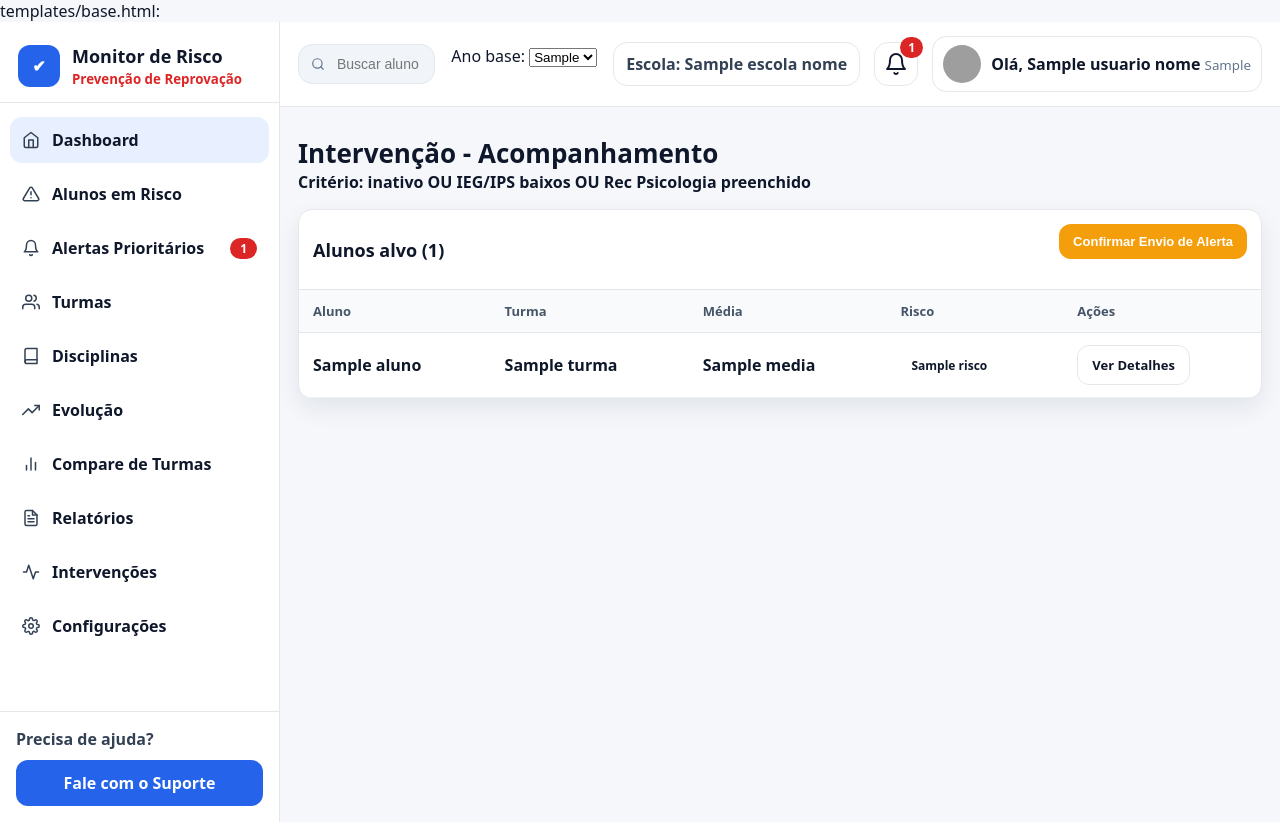
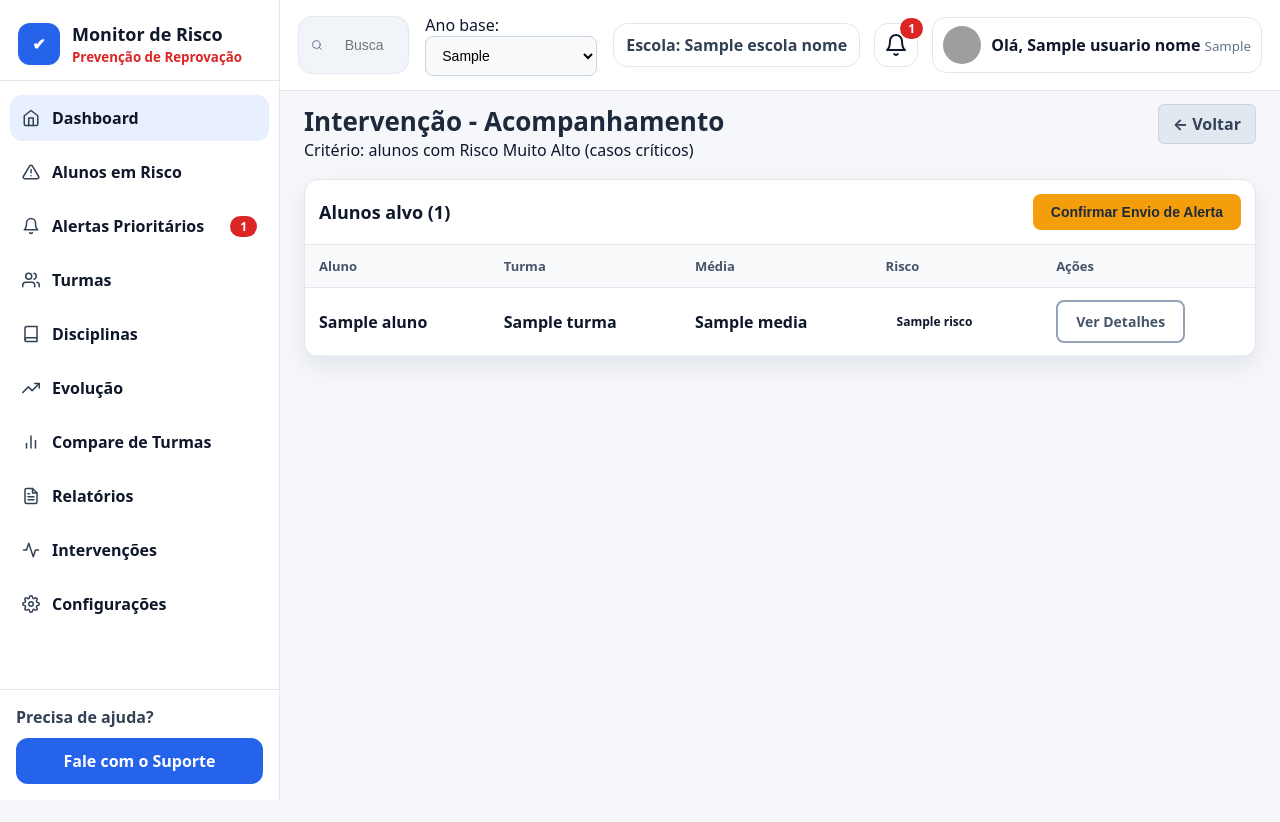
Before and after one commit to PauloCaxixi/Analise-de-Risco-Escolar, a Flask app: template templates/intervencao_acompanhamento.html in a window 1280 px wide. After the commit the page ends 800 px from the top, so only its background shows below. Run offline with Flask 3, Linux system fonts and the light colour scheme; the template is opened without the code that fills it: most values are stand-ins (such as "Sample title", 1, 10 or a date in 2020); some libraries are stand-ins or nearby versions; grey boxes are pictures that could not be loaded.

Commit message:
ajustado BOTOES

```diff
--- a/dashboard/app.py
+++ b/dashboard/app.py
@@ -23,6 +23,7 @@ from src.services.tendencia import calcular_tendencia
 from src.features import coerce_numeric as _coerce_numeric_all
 from src.features import standardize_columns as _standardize_columns
 from src.features import calc_media_disciplinas as _calc_media_disciplinas
+from src.features import standardize_columns
 
 import pandas as pd
 from flask import Flask, abort, redirect, render_template, request, url_for, Response, flash, jsonify
@@ -73,7 +74,7 @@ TEMPLATES_DIR = str(REPO_ROOT / "templates")
 STATIC_DIR = str(REPO_ROOT / "static")
 
 app = Flask(__name__, template_folder=TEMPLATES_DIR, static_folder=STATIC_DIR)
-
+app.secret_key = "super_chave_ultra_secreta_123"
 
 # =========================
 # TYPES
@@ -812,27 +813,10 @@ def intervencao_acompanhamento() -> Any:
     q = request.args.get("q")
 
     df = _load_df_with_risk(sheet, escola, q)
-    df = standardize_columns(df)   # ← CORREÇÃO ESSENCIAL
+    df = standardize_columns(df)   # ← mantém a normalização
 
-    criterios: List[pd.Series] = []
-
-    if "Ativo/ Inativo" in df.columns:
-        criterios.append(df["Ativo/ Inativo"].astype(str).str.casefold().str.contains("inativ", na=False))
-
-    if "IEG" in df.columns:
-        criterios.append(pd.to_numeric(df["IEG"], errors="coerce") < 0.4)
-
-    if "IPS" in df.columns:
-        criterios.append(pd.to_numeric(df["IPS"], errors="coerce") < 0.4)
-
-    if "Rec Psicologia" in df.columns:
-        criterios.append(df["Rec Psicologia"].astype(str).str.strip().fillna("") != "")
-
-    if criterios:
-        mask = pd.concat(criterios, axis=1).any(axis=1)
-    else:
-        mask = pd.Series(False, index=df.index)
-
+    # NOVA REGRA: somente alunos em risco MUITO ALTO
+    mask = df["_risk_label"] == "Muito Alto"
     alvo = df[mask].copy().sort_values(by="_risk_score", ascending=False)
 
     alunos = [
@@ -857,7 +841,7 @@ def intervencao_acompanhamento() -> Any:
         sheet=sheet,
         available_sheets=AVAILABLE_SHEETS,
         escola_nome=escola or "Todas",
-        alertas_count=int((df["_risk_label"].isin(["Alto", "Muito Alto"])).sum()),
+        alertas_count=int((df["_risk_label"] == "Muito Alto").sum()),  # ← CORRIGIDO
         usuario_nome="Prof. Ana",
         usuario_cargo="Coordenadora Pedagógica",
     )
--- a/static/css/style.css
+++ b/static/css/style.css
@@ -512,3 +512,139 @@ small{color:var(--muted)}
   .topbar{flex-wrap:wrap}
   .search-box{max-width:none}
 }
+
+.btn-back {
+    display: inline-block;
+    background: #e2e8f0;
+    color: #1e293b;
+    padding: 8px 14px;
+    margin-bottom: 16px;
+    border-radius: 6px;
+    font-weight: 700;
+    text-decoration: none;
+    border: 1px solid #cbd5e1;
+}
+.btn-back:hover {
+    background: #cbd5e1;
+}
+
+/* ========== BOTÕES ========== */
+.btn {
+    display: inline-block;
+    padding: 10px 18px;
+    border-radius: 8px;
+    font-weight: 600;
+    border: none;
+    cursor: pointer;
+    text-decoration: none;
+    transition: 0.2s ease;
+    font-size: 14px;
+}
+
+/* Primário (Azul) */
+.btn-primary,
+button.btn-primary {
+    background: #2563eb;
+    color: white;
+}
+.btn-primary:hover {
+    background: #1e4fcc;
+}
+
+/* Sucesso (Verde) */
+.btn-success,
+button.btn-success {
+    background: #16a34a;
+    color: white;
+}
+.btn-success:hover {
+    background: #15803d;
+}
+
+/* Alerta (Amarelo / Acompanhamento) */
+.btn-warning,
+button.btn-warning {
+    background: #f59e0b;
+    color: #1e293b;
+}
+.btn-warning:hover {
+    background: #d97706;
+}
+
+/* Perigo (Vermelho) */
+.btn-danger,
+button.btn-danger {
+    background: #dc2626;
+    color: white;
+}
+.btn-danger:hover {
+    background: #b91c1c;
+}
+
+/* Contorno */
+.btn-outline {
+    background: transparent;
+    border: 2px solid #94a3b8;
+    color: #475569;
+}
+.btn-outline:hover {
+    background: #f1f5f9;
+}
+
+/* ========== INPUTS / SELECTS ========== */
+input,
+select,
+textarea {
+    width: 100%;
+    padding: 10px 12px;
+    border-radius: 8px;
+    border: 1px solid #cbd5e1;
+    background: #f8fafc;
+    font-size: 14px;
+    transition: 0.2s ease;
+}
+
+input:focus,
+select:focus,
+textarea:focus {
+    border-color: #2563eb;
+    outline: none;
+    background: white;
+    box-shadow: 0 0 0 2px rgba(37, 99, 235, 0.2);
+}
+
+/* Botão Voltar */
+.btn-back {
+    background: #e2e8f0;
+    padding: 8px 14px;
+    border-radius: 6px;
+    font-weight: 700;
+    color: #334155;
+    border: 1px solid #cbd5e1;
+    text-decoration: none;
+    transition: 0.2s ease;
+}
+.btn-back:hover {
+    background: #cbd5e1;
+}
+
+/* Header horizontal com título + botão voltar */
+.page-header-flex {
+    display: flex;
+    align-items: center;
+    justify-content: space-between;
+    margin-bottom: 18px;
+}
+
+.page-title {
+    font-size: 26px;
+    font-weight: 900;
+    color: #1e293b;
+    margin: 0;
+}
+
+/* Área principal — reduzir espaço superior */
+.content {
+    padding: 12px 24px !important;
+    margin-top: 0 !important;
+}
--- a/templates/base.html
+++ b/templates/base.html
@@ -1,4 +1,3 @@
-templates/base.html:
 <!DOCTYPE html>
 <html lang="pt-BR">
 <head>
@@ -145,6 +144,7 @@ templates/base.html:
 
       <!-- ===== CONTEÚDO DINÂMICO ===== -->
       <section class="content">
+        {% block back_button %}{% endblock %}
         {% with messages = get_flashed_messages() %}
           {% if messages %}
             <div class="card" style="margin:14px 0; padding:14px 16px; border-left:6px solid #22c55e;">
--- a/templates/home.html
+++ b/templates/home.html
@@ -1,7 +1,6 @@
-templates/home.html:
 {% extends "base.html" %}
+{% block title %}Dashboard{% endblock %}
 
-{% block title %}Dashboard{% endblock %}
 
 {% block content %}
 <div class="page-header">
--- a/templates/intervencao_acompanhamento.html
+++ b/templates/intervencao_acompanhamento.html
@@ -1,11 +1,19 @@
 {% extends "base.html" %}
-{% block title %}Acompanhamento{% endblock %}
+
+{% block back_button %}
+<div class="page-header-flex">
+    <div class="page-header-left">
+        <h1 class="page-title">Intervenção - Acompanhamento</h1>
+        <div class="page-subtitle">
+            Critério: alunos com Risco Muito Alto (casos críticos)
+        </div>
+    </div>
+
+    <a class="btn-back" href="{{ request.referrer or '/' }}">← Voltar</a>
+</div>
+{% endblock %}
+
 {% block content %}
-
-<div class="page-header">
-  <h1>Intervenção - Acompanhamento</h1>
-  <div class="muted" style="font-weight:800;">Critério: inativo OU IEG/IPS baixos OU Rec Psicologia preenchido</div>
-</div>
 
 <div class="table-card">
   <div class="table-header">
```
Also changed, not shown: templates/aluno_detalhe.html (+7 -5 lines), templates/alunos_risco.html (+8 -0 lines), templates/intervencao_plano_reforco.html (+14 -9 lines), templates/intervencao_reuniao_pais.html (+13 -6 lines).
